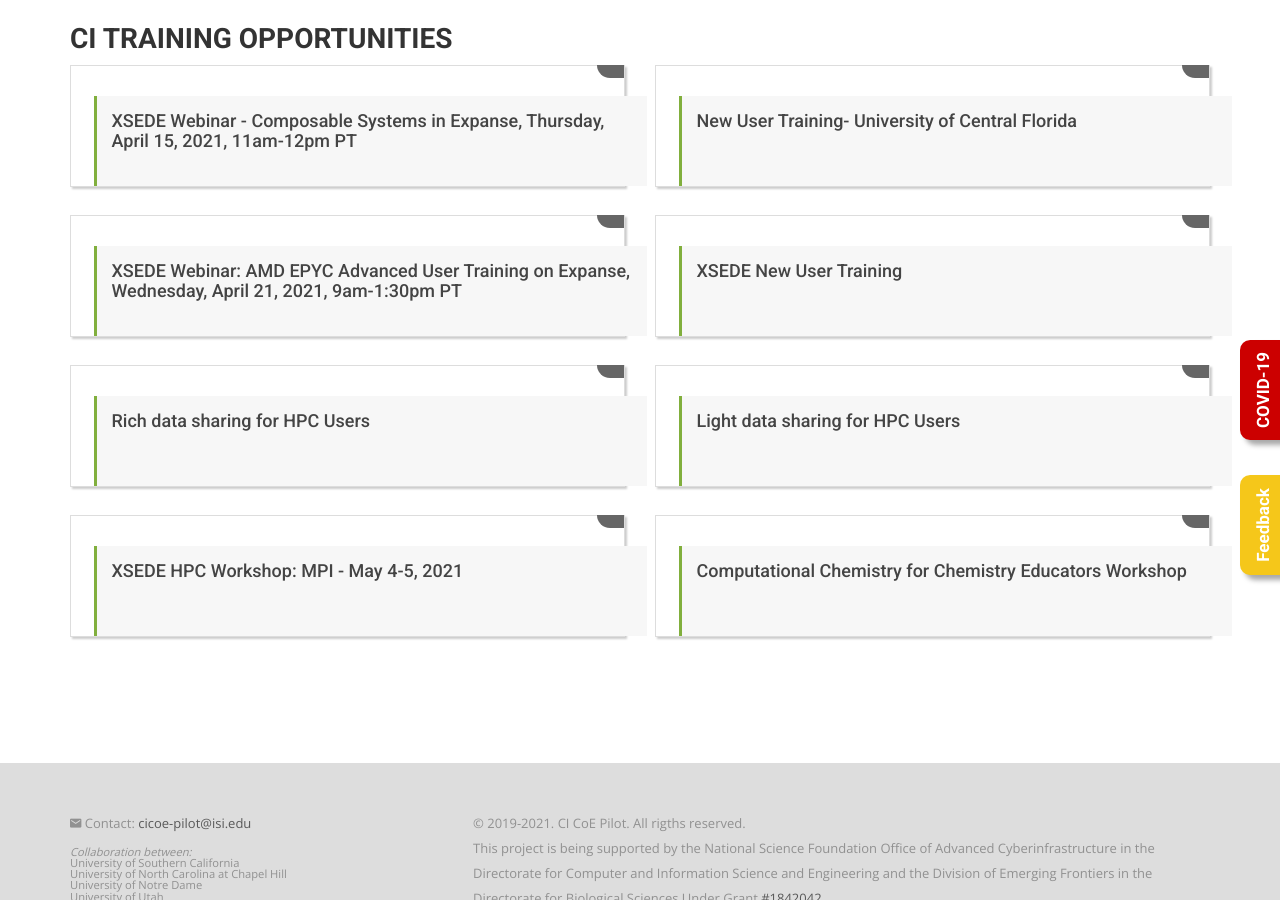
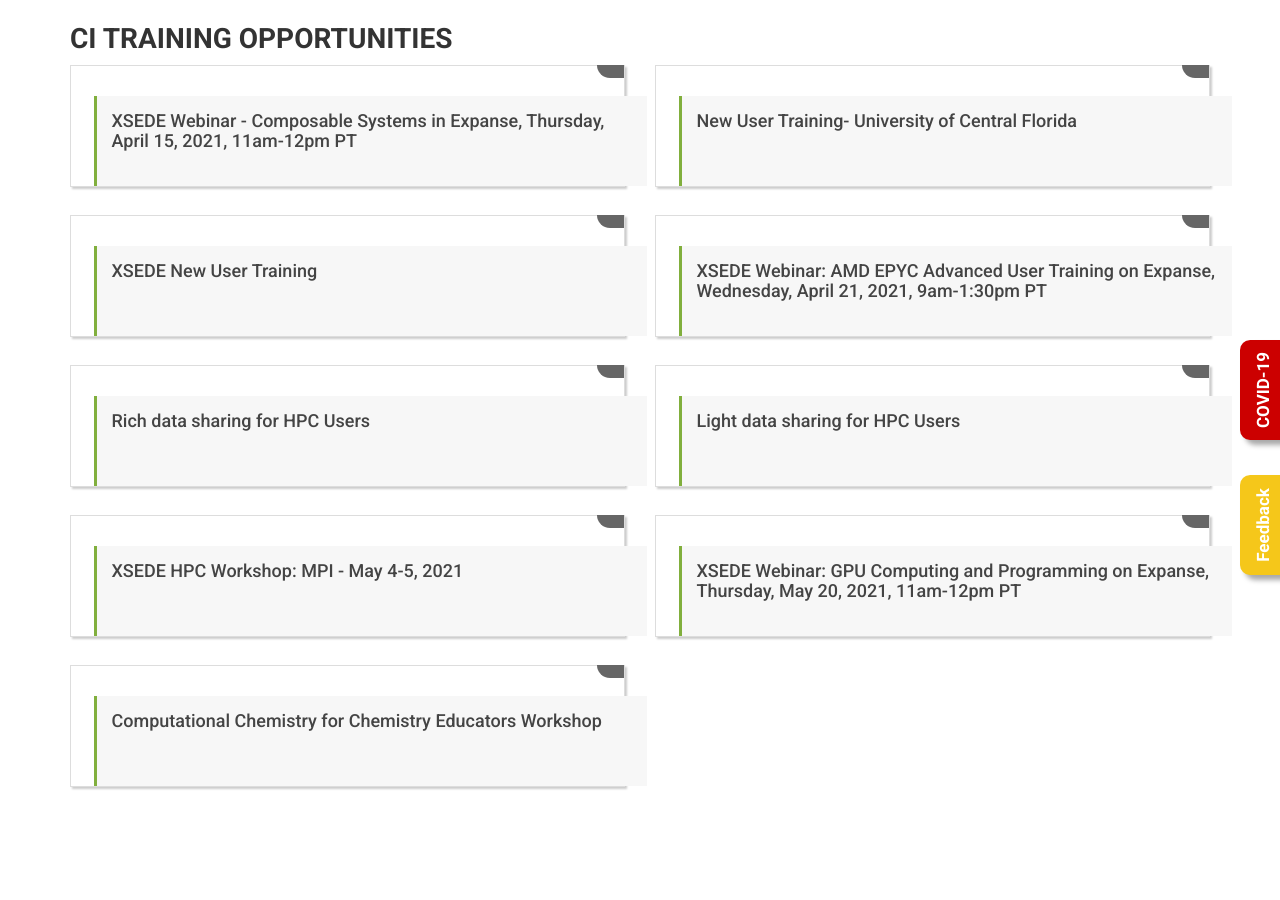
Before and after one commit to cicoe/cicoe.github.io, a Jekyll site: the page built from training_opportunities.html, in a window 1280 px wide and 900 px high, scrolled down 430 px. Built offline with Jekyll 4.4.1, drawn with Linux system fonts in a browser that asks for light colours; nearby versions of some CDN libraries; some web fonts are replaced.

Commit message:
updated training events

```diff
--- a/_data/training_opportunities.yml
+++ b/_data/training_opportunities.yml
@@ -18,16 +18,16 @@
   source: XSEDE
   start_date: April 21, 2021
   time: ''
-  title: 'XSEDE Webinar: AMD EPYC Advanced User Training on Expanse, Wednesday, April
-    21, 2021, 9am-1:30pm PT'
-  website: "https://www.xsede.org/web/xup/course-calendar/-/training-user/class/2311/session/3971/register"
+  title: XSEDE New User Training
+  website: "https://www.xsede.org/web/xup/course-calendar/-/training-user/class/1771/session/4000/register"
 - categroy: Workshop
   end_date: April 21, 2021
   source: XSEDE
   start_date: April 21, 2021
   time: ''
-  title: XSEDE New User Training
-  website: "https://www.xsede.org/web/xup/course-calendar/-/training-user/class/1771/session/4000/register"
+  title: 'XSEDE Webinar: AMD EPYC Advanced User Training on Expanse, Wednesday, April
+    21, 2021, 9am-1:30pm PT'
+  website: "https://www.xsede.org/web/xup/course-calendar/-/training-user/class/2311/session/3971/register"
 - categroy: Workshop
   end_date: April 22, 2021
   source: XSEDE
@@ -50,6 +50,14 @@
   title: 'XSEDE HPC Workshop: MPI - May 4-5, 2021'
   website: "https://www.xsede.org/web/xup/course-calendar/-/training-user/class/2336/session/3999/register"
 - categroy: Workshop
+  end_date: May 20, 2021
+  source: XSEDE
+  start_date: May 20, 2021
+  time: ''
+  title: 'XSEDE Webinar: GPU Computing and Programming on Expanse, Thursday, May 20,
+    2021, 11am-12pm PT'
+  website: "https://www.xsede.org/web/xup/course-calendar/-/training-user/class/2337/session/4001/register"
+- categroy: Workshop
   end_date: June 15, 2021
   source: XSEDE
   start_date: June 07, 2021
```
